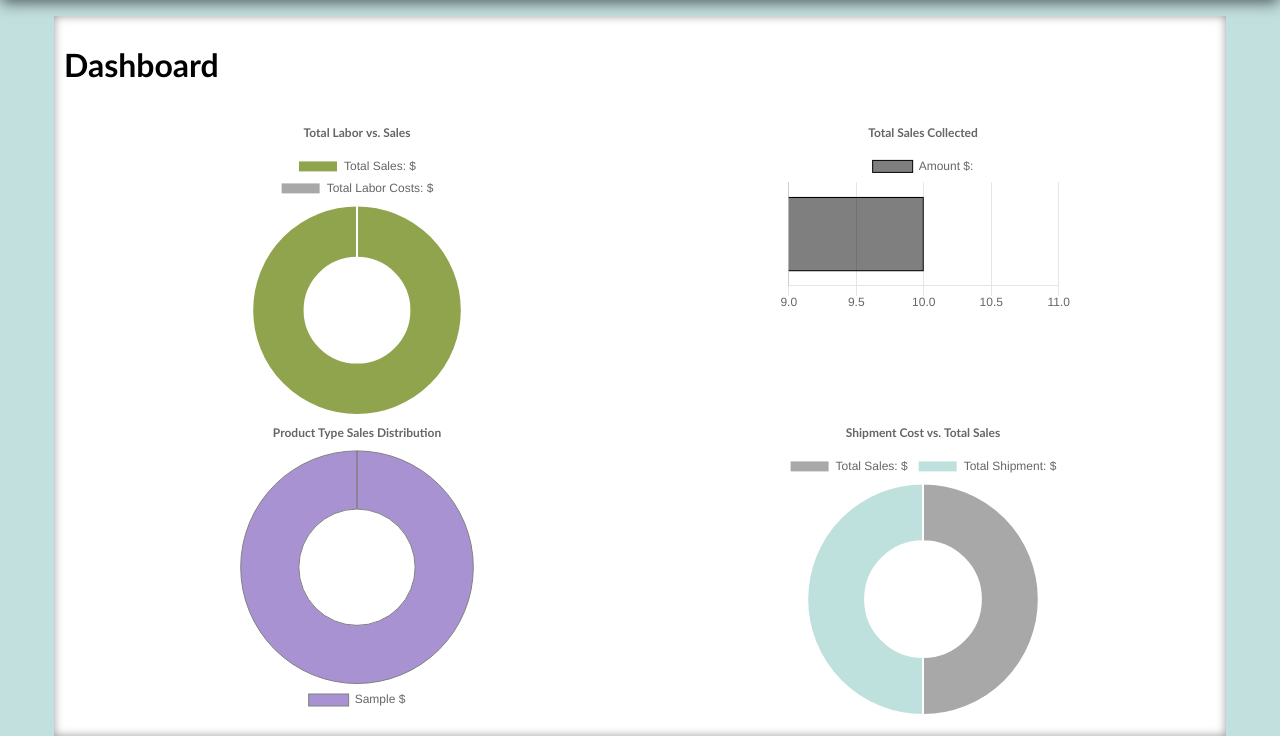
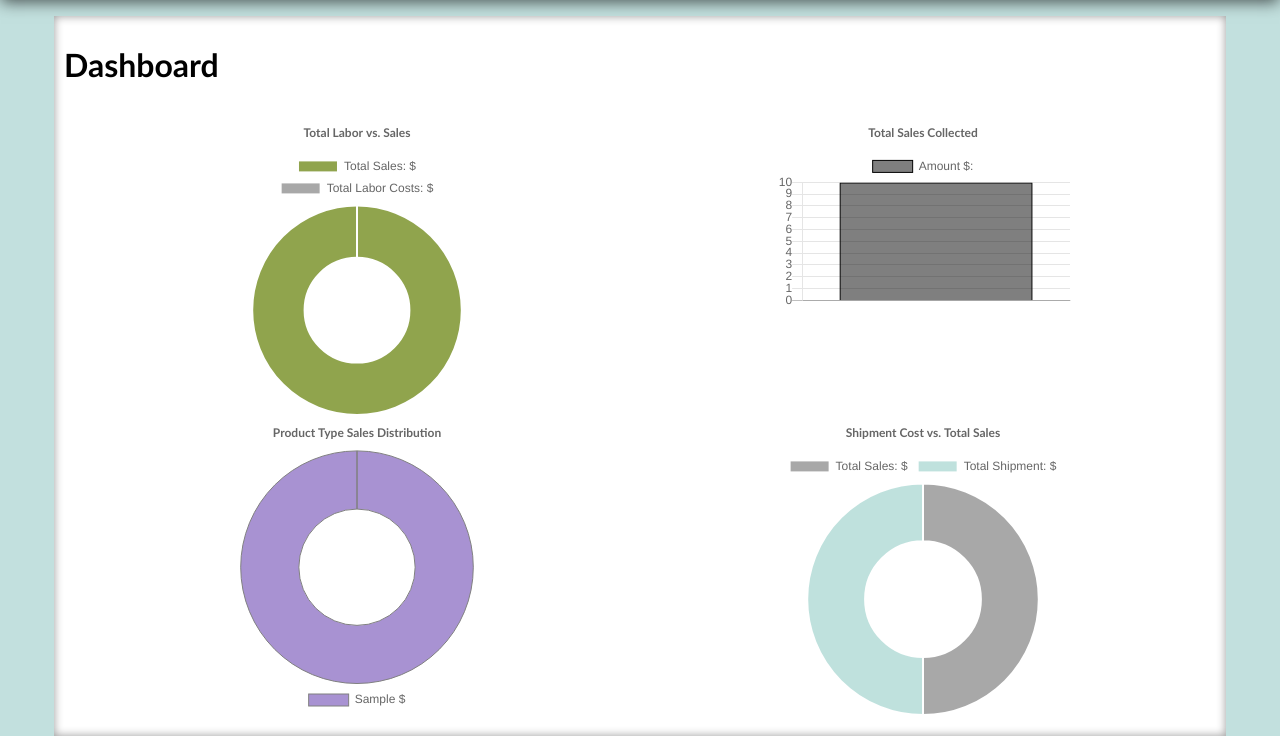
Before and after one commit to CSUF-Computer-Science/super-duper-spork, a Django app: page /dashboard/ in a window 1280 px wide. Shown: the part 204-940 px from the top of the page. Run offline with Django 3.2, Linux system fonts and the light colour scheme; a user stored in the database is signed in; tables that the repository leaves empty hold one stand-in row (values such as "Sample post"); some libraries are stand-ins or nearby versions.

Commit message:
change homepage to dashboard

```diff
--- a/sporkify/frontend/templates/dashboard.html
+++ b/sporkify/frontend/templates/dashboard.html
@@ -49,7 +49,7 @@
           var gv = document.getElementById("grossSalesBar")
           var gtx = gv.getContext('2d');
           var gsChart = new Chart(gtx, {
-              type: 'horizontalBar',
+              type: 'bar',
               data: {
                   datasets: [{
                       label: 'Amount $:',
--- a/sporkify/sporkify/urls.py
+++ b/sporkify/sporkify/urls.py
@@ -19,7 +19,7 @@ from django.urls import path, include
 from frontend import views
 
 urlpatterns = [
-    path('', views.inventory),
+    path('', views.dashboard),
     path('add-item/', views.inventory),
     path('add-product-type/', views.add_product_type),
     path('admin/', admin.site.urls),
```
